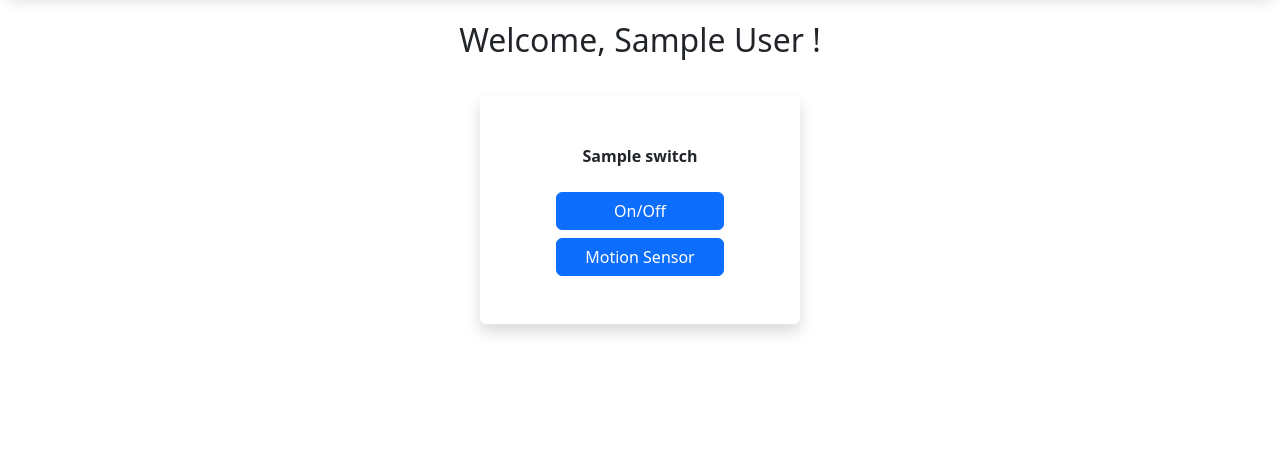
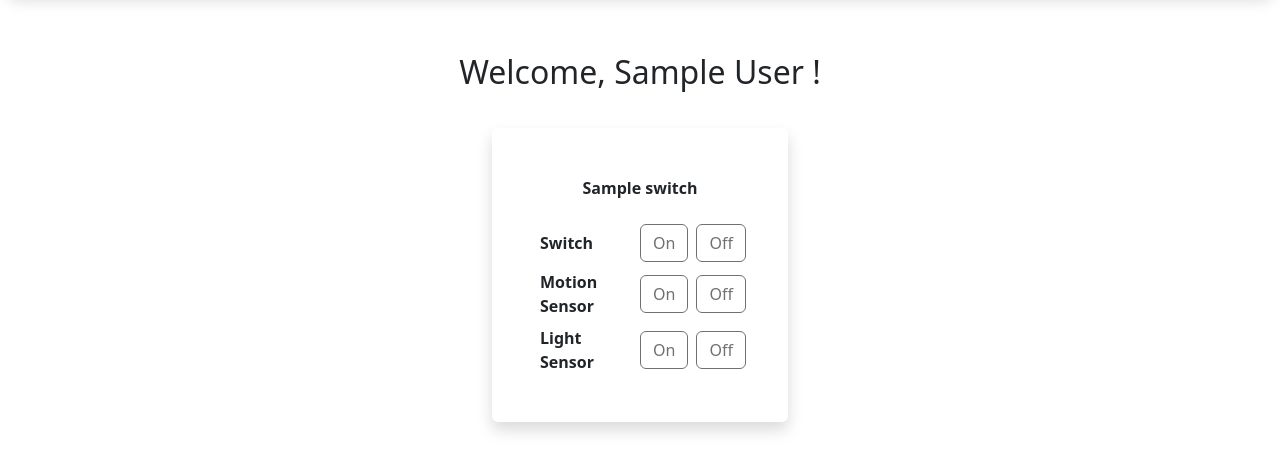
Before and after one commit to KimTerrence/Smart-Switch, a PHP site: page /frontend/home.php in a window 1280 px wide. Shown: the part 78-550 px from the top of the page. Run offline with PHP 8.4, Linux system fonts and the light colour scheme; the visitor is signed in with stand-in values (Sample User, id 1); tables that the repository leaves empty or names only in its code hold one stand-in row (values such as "Sample post").

Commit message:
fix home

```diff
--- a/frontend/home.php
+++ b/frontend/home.php
@@ -31,7 +31,7 @@ if (!isset($_SESSION['loggedin']) || $_SESSION['loggedin'] !== true) {
     <script src="./bootstrap/js/bootstrap.js"></script>
     <link rel="shortcut icon" href="favicon.ico" type="image/x-icon">
 </head>
-<body class=" vh-100" >
+<body class=" vh-100 " >
     <nav class="navbar navbar-expand-lg bg-dark-subtle px-2">
         <div class="container-fluid bg-white px-lg-5 py-1 shadow rounded">
             <a class="navbar-brand" href="#">Smart Switch</a>
@@ -48,7 +48,8 @@ if (!isset($_SESSION['loggedin']) || $_SESSION['loggedin'] !== true) {
         </div>
     </nav>
 
-    <div class="h- w-100 row row-cols-4 gap-3 pt-3 m-0 d-flex align-items-center justify-content-center" >
+    <section class="d-flex align-items-center justify-content-center flex-column w-100">
+        <div class="container-fluid row  p-3 p-sm-5 gap-2 gap-sm-3 pt-3 m-0 d-flex flex-column flex-sm-row align-items-center justify-content-center" >
             <p class="w-100 text-center fs-2"> Welcome, <?php echo htmlspecialchars($row['firstname'] . " ". $row['lastname']); ?> !</p>
             <?php
             $sql = "SELECT * FROM switch "; //get data from database
@@ -56,15 +57,81 @@ if (!isset($_SESSION['loggedin']) || $_SESSION['loggedin'] !== true) {
             while ($switch = $switchResult->fetch_assoc()) { //display data
             ?>
 
-        <div class=" col rounded p-5 d-flex flex-column gap-2 justify-content-center align-items-center shadow" >
+            <div class="col-12 col-sm-3 rounded p-5 d-flex flex-column gap-2 justify-content-center align-items-center shadow" >
                 <p class="text-center fw-bold"><?php echo $switch['name']; ?> </p>
-            <button class="btn btn-primary w-75">On/Off</button>
-            <button class="btn btn-primary w-75">Motion Sensor</button>
+            <!--Switch btn-->
+                <form method="POST" action="../backend/switch_api.php" class="w-100 d-flex justify-content-between align-items-center gap-2" >
+                    <input type="text" name="id" value="<?php echo $switch['id'] ?>" hidden>
+                    <input type="text" name="switch" value="<?php echo $switch['switch'] ?>" hidden >
+                    <label for="" class="fw-bold">Switch</label>
+                    <div class=" d-flex gap-2 w-50">
+                        <button type="submit" name="on" value="On" class="btn w-50
+                        <?php if($switch['switch'] == "off"){
+                            echo "btn-primary ";
+                        }else{
+                            echo " disabled";
+                        }
+                        ?>">On</button>
+                        <button type="submit" name="off" value="Off" class="btn w-50
+                        <?php if($switch['switch'] == "on"){
+                            echo "btn-danger ";
+                        }else{
+                            echo " disabled";
+                        }
+                        ?>">Off</button>
+                    </div>
+                </form>
+            <!--Motion btn-->
+                <form method="POST" action="../backend/switch_api.php" class="w-100 d-flex justify-content-between align-items-center gap-2" >
+                    <input type="text" name="id" value="<?php echo $switch['id'] ?>" hidden>
+                    <input type="text" name="motion     " value="<?php echo $switch['motion'] ?>" hidden >
+                    <label for="" class="fw-bold">Motion Sensor</label>
+                    <div class=" d-flex gap-2 w-50">
+                    <button type="submit" name="on" value="On" class="btn w-50
+                        <?php if($switch['motion'] == "off"){
+                            echo "btn-primary ";
+                        }else{
+                            echo " disabled";
+                        }
+                        ?>">On</button>
+                        <button type="submit" name="off" value="Off" class="btn w-50
+                        <?php if($switch['motion'] == "on"){
+                            echo "btn-danger ";
+                        }else{
+                            echo " disabled";
+                        }
+                        ?>">Off</button>
+                    </div>
+                </form>
+            <!--Light btn-->
+                <form method="POST" action="../backend/switch_api.php" class="w-100 d-flex justify-content-between align-items-center gap-2" >
+                    <input type="text" name="id" value="<?php echo $switch['id'] ?>" hidden>
+                    <input type="text" name="light" value="<?php echo $switch['light'] ?>" hidden >
+                    <label for="" class="fw-bold">Light Sensor</label>
+                    <div class=" d-flex gap-2 w-50">
+                    <button type="submit" name="on" value="On" class="btn w-50
+                        <?php if($switch['light'] == "off"){
+                            echo "btn-primary ";
+                        }else{
+                            echo " disabled";
+                        }
+                        ?>">On</button>
+                        <button type="submit" name="off" value="Off" class="btn w-50
+                        <?php if($switch['light'] == "on"){
+                            echo "btn-danger ";
+                        }else{
+                            echo " disabled";
+                        }
+                        ?>">Off</button>
+                    </div>
+                </form>
             </div>
 
             <?php
                 }
             ?>
         </div>
+    </section>
+
 </body>
 </html>
```
Lines whose indentation alone changed are shown as unchanged.
